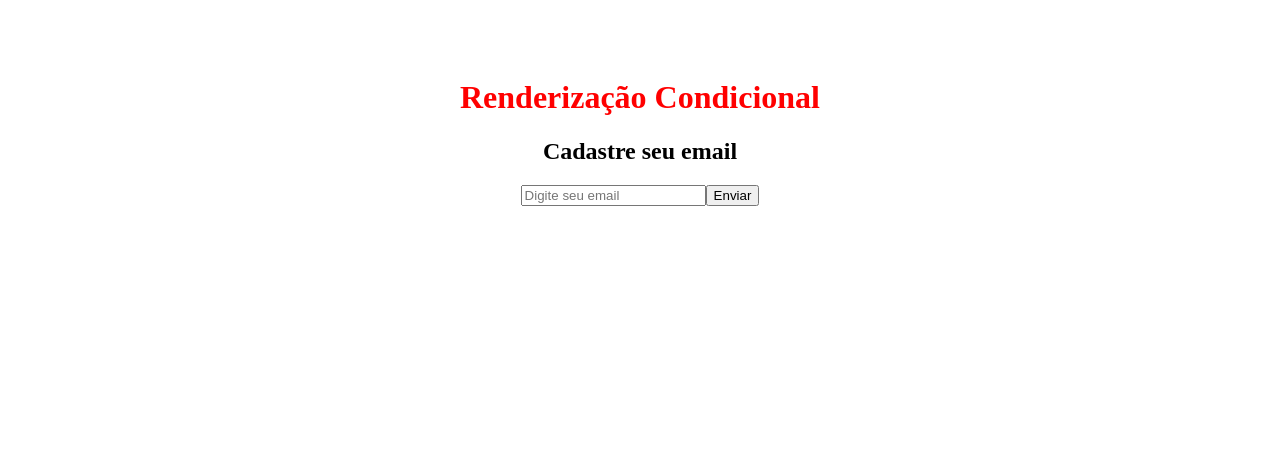
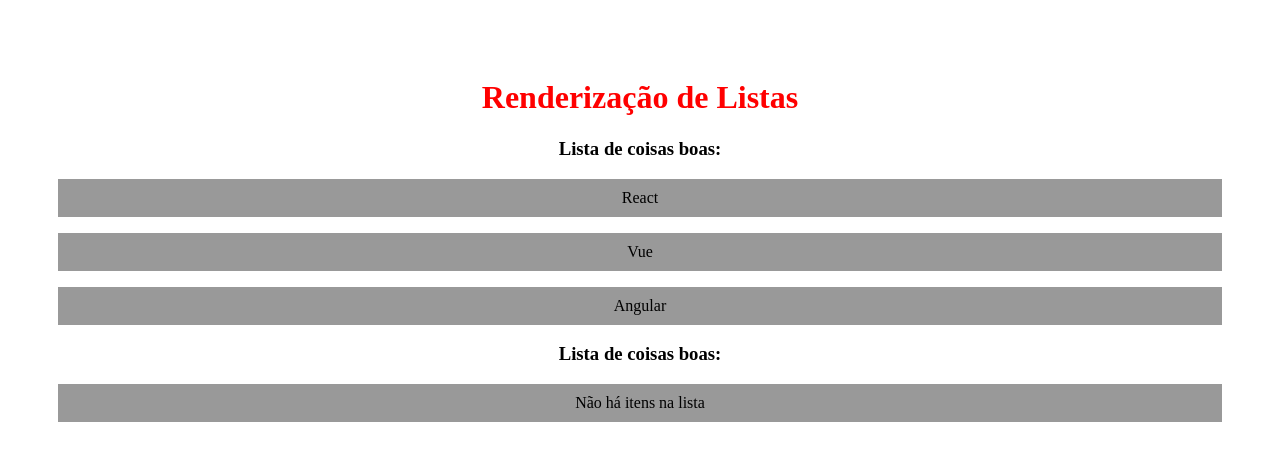
Before and after one commit to BarbasPedro/Curso-React, a React (Create React App) app: page / in a window 1280 px wide. Shown: the top 460 px of the page. Built offline with nearby package versions, Linux system fonts and the light colour scheme.

Commit message:
Renderização de listas com React

```diff
--- a/src/App.js
+++ b/src/App.js
@@ -1,11 +1,14 @@
 import './App.css'
-import Condicional from './components/Condicional'
+import OutraLista from './components/OutraLista'
+
+  const meusItens = ['React', 'Vue', 'Angular']
 
   function App() {
     return(
       <div className='App'>
-      <h1>Renderização Condicional</h1>
-      <Condicional />
+        <h1>Renderização de Listas</h1>
+        <OutraLista itens={meusItens} />
+        <OutraLista itens={[]} />
       </div>
     )
   }
--- /dev/null
+++ b/src/components/OutraLista.js
@@ -0,0 +1,15 @@
+const OutraLista = ({itens}) => {
+  return (
+    <>
+      <h3>Lista de coisas boas:</h3>
+
+      {itens.length > 0 ?
+        (itens.map ((item, index) =>
+          <p key={index}> {item} </p>))
+          : (<p>Não há itens na lista</p>)
+      }
+    </>
+  )
+}
+
+export default OutraLista
```
Lines whose indentation alone changed are shown as unchanged.
